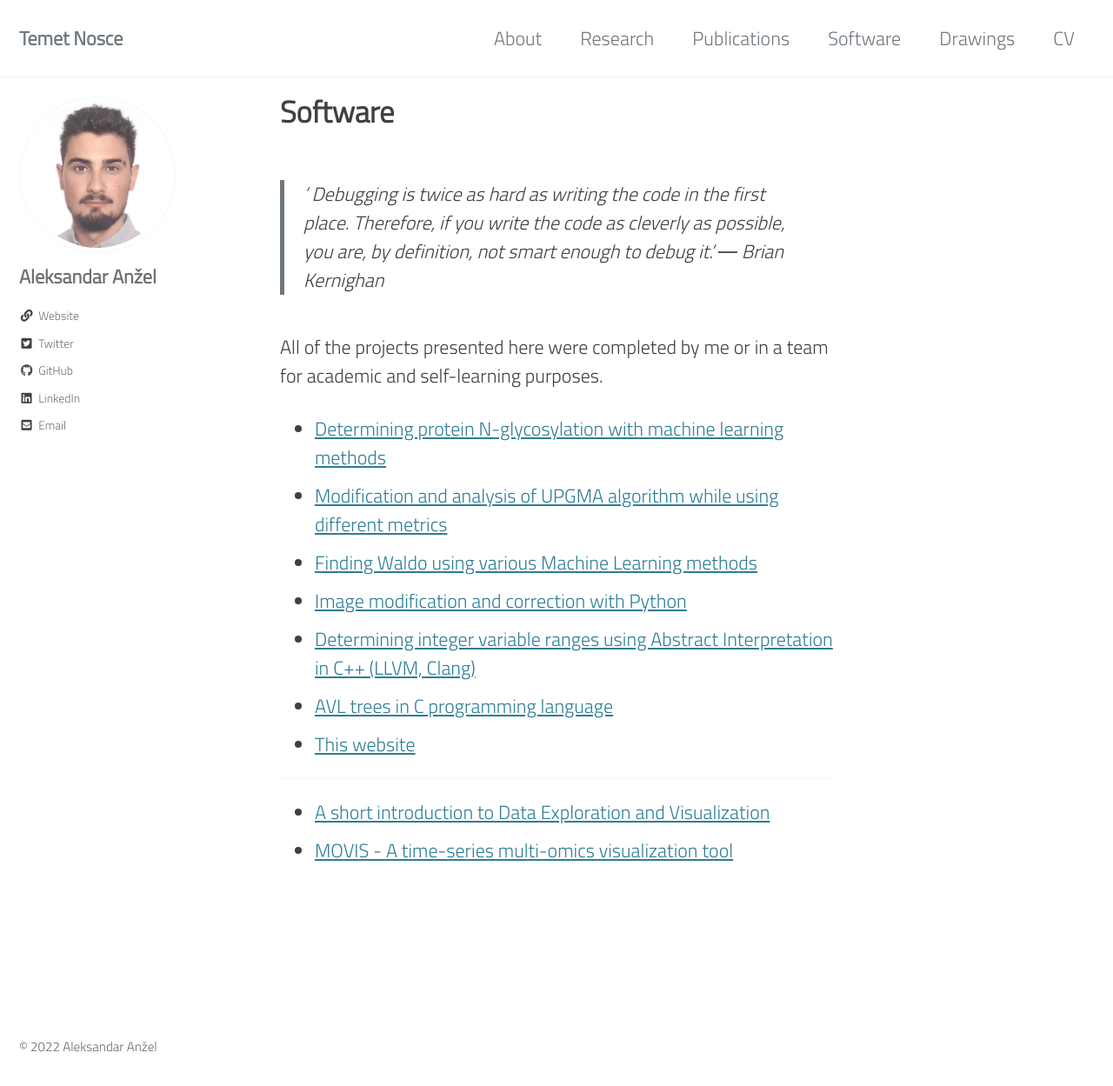
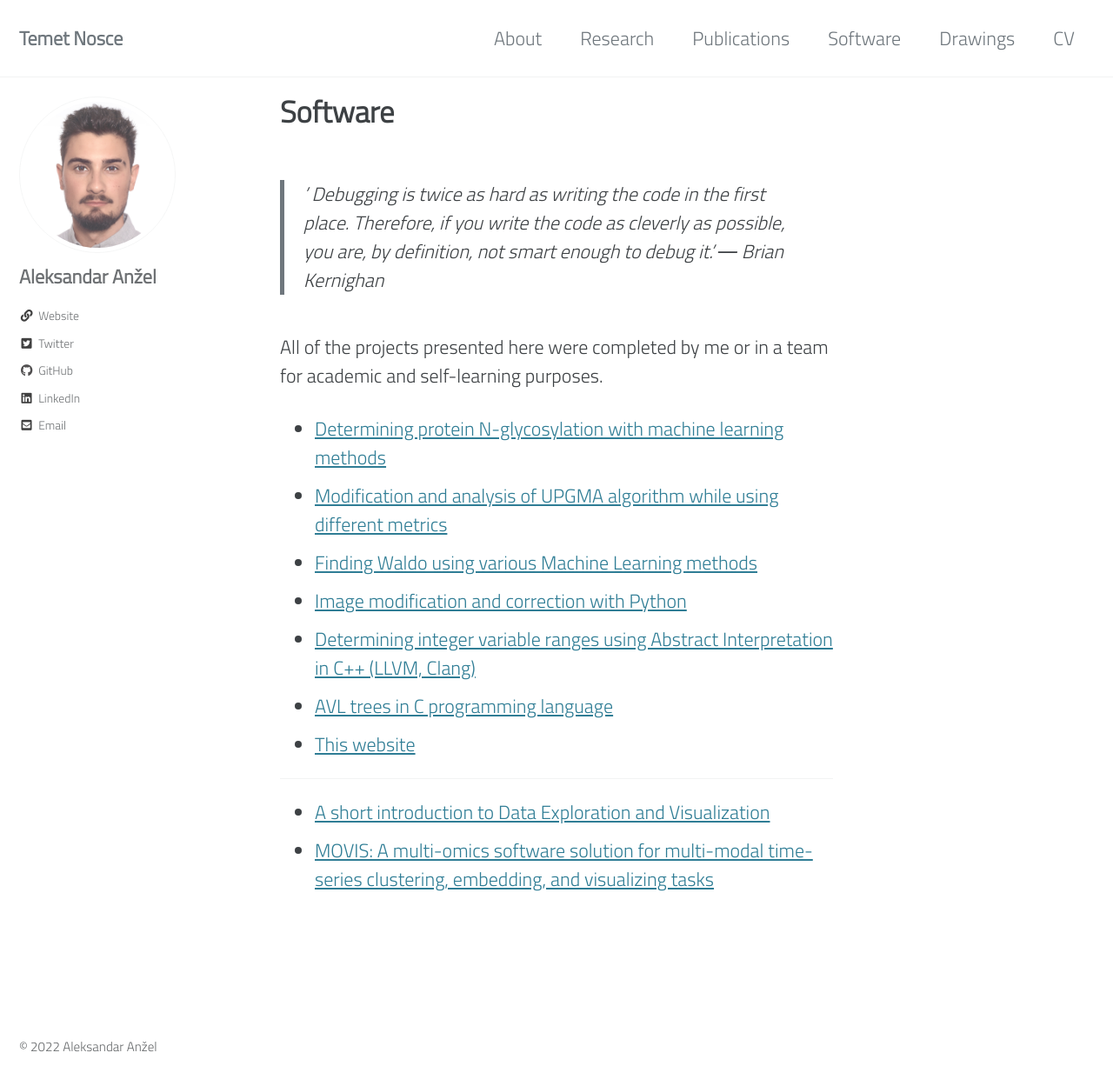
Before and after one commit to AAnzel/aanzel.github.io, a Jekyll site: the page built from pages/software.md, in a window 1280 px wide and 1260 px high. Shown: the top 1249 px of the window at 87% size. Built offline with Jekyll 4.4.1, drawn with Linux system fonts in a browser that asks for light colours; cached includes are drawn as plain includes.

```diff
--- a/pages/software.md
+++ b/pages/software.md
@@ -22,4 +22,4 @@
 ---
 
 * [A short introduction to Data Exploration and Visualization](https://github.com/AAnzel/DataVis_Supplementary_Material)
-* [MOVIS - A time-series multi-omics visualization tool](https://github.com/AAnzel/MOVIS)
+* [MOVIS: A multi-omics software solution for multi-modal time-series clustering, embedding, and visualizing tasks](https://github.com/AAnzel/MOVIS)
```
